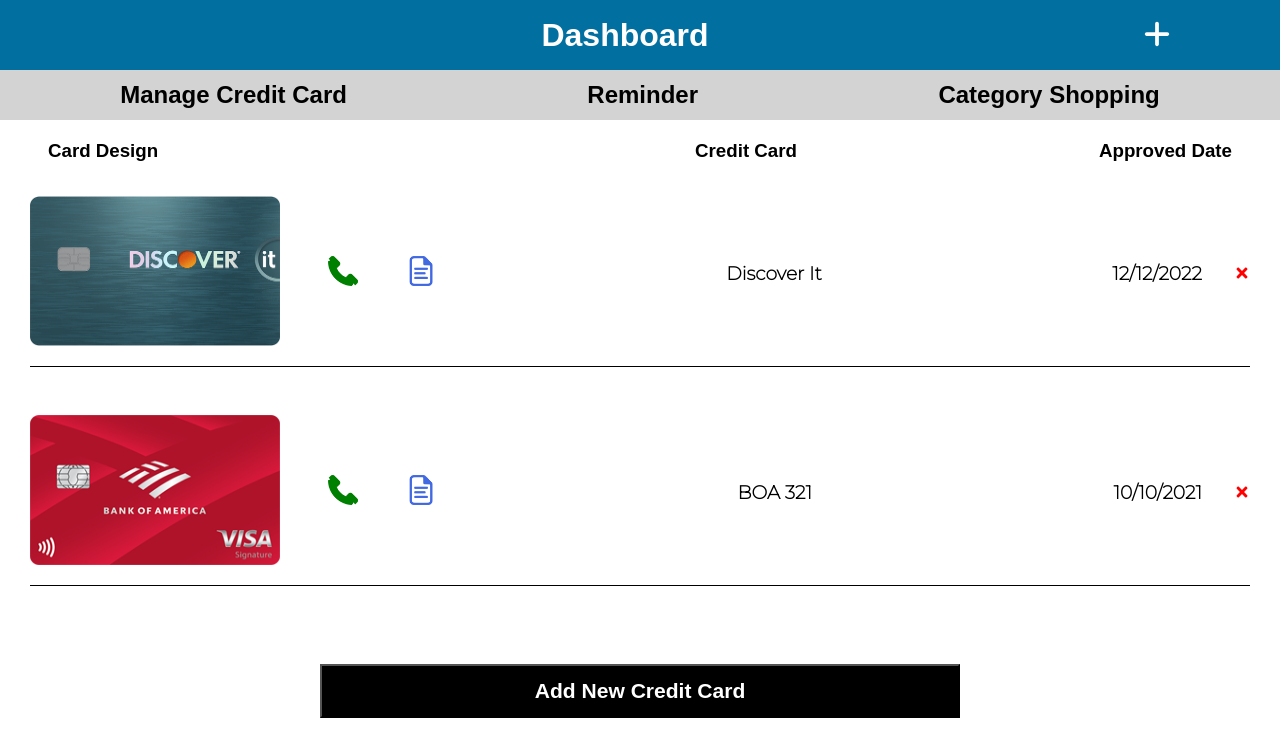
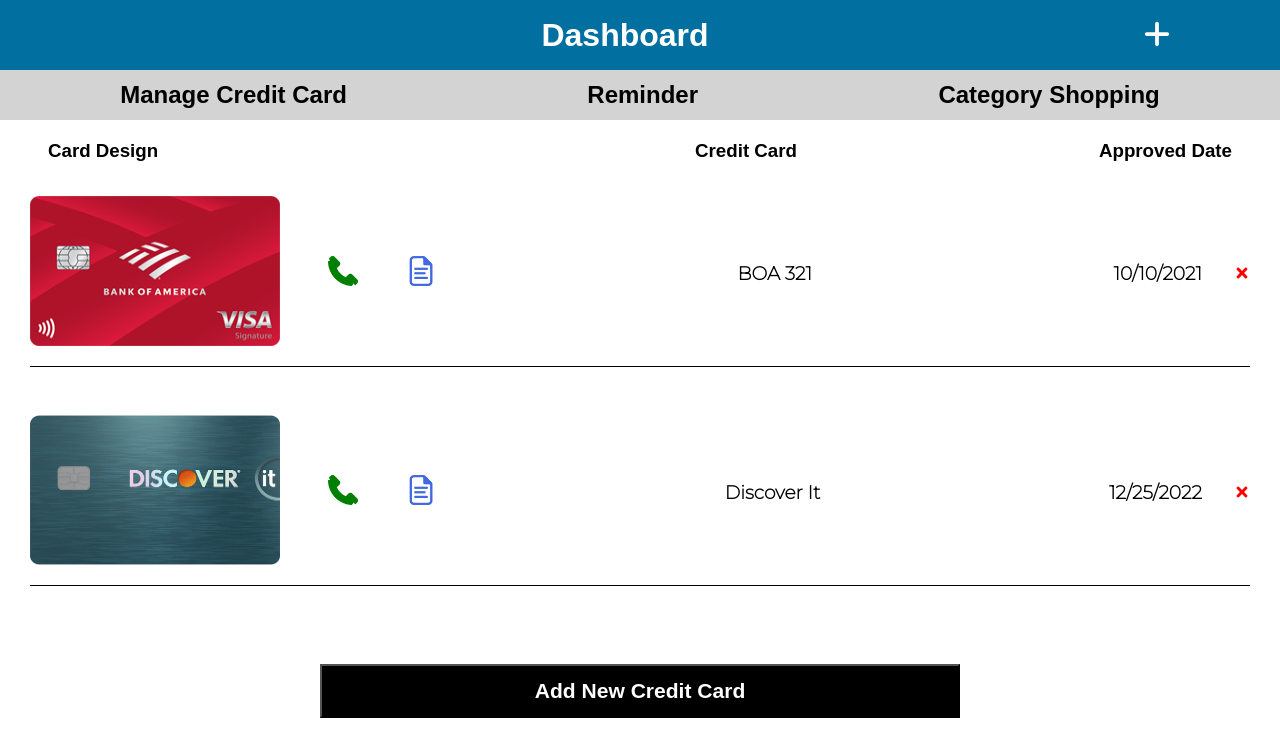
Before and after one commit to TaoHuang0/OneCredit, a React (Create React App) app: page / in a window 1280 px wide. Shown: the top 756 px of the page. Built offline with nearby package versions, Linux system fonts and the light colour scheme; data requests are answered from the project's data file; a web font is replaced by a local one.

Commit message:
Add Server

```diff
--- /dev/null
+++ b/db.json
@@ -0,0 +1,20 @@
+{
+  "cards": [
+    {
+      "id": 2,
+      "type": "BOA 321",
+      "approveDate": "10/10/2021",
+      "groceryBenifit": 0,
+      "onlineBenifit": 5,
+      "travelBenifit": 7
+    },
+    {
+      "type": "Discover It",
+      "approveDate": "12/25/2022",
+      "groceryBenifit": "9",
+      "onlineBenifit": "8",
+      "travelBenifit": "0",
+      "id": 3
+    }
+  ]
+}
--- a/package.json
+++ b/package.json
@@ -10,6 +10,8 @@
     "@testing-library/jest-dom": "^5.16.5",
     "@testing-library/react": "^13.4.0",
     "@testing-library/user-event": "^13.5.0",
+    "jason-server": "^3.0.0",
+    "json-server": "^0.17.1",
     "react": "^18.2.0",
     "react-dom": "^18.2.0",
     "react-icons": "^4.7.1",
@@ -21,7 +23,8 @@
     "start": "react-scripts start",
     "build": "react-scripts build",
     "test": "react-scripts test",
-    "eject": "react-scripts eject"
+    "eject": "react-scripts eject",
+    "server": "json-server --watch db.json --port 5000"
   },
   "eslintConfig": {
     "extends": [
--- a/src/App.js
+++ b/src/App.js
@@ -7,34 +7,41 @@
 import Shopping from './Pages/Shopping'
 import CardInput from './Pages/CardInput';
 import { useState } from 'react'
+import { useEffect } from 'react';
 
 function App() {
-  const [creditCards, setCreditCards] = useState([
-    { id: 1,
-      type: 'Discover It',
-      approveDate: '12/12/2022',
-      groceryBenifit: 5,
-      onlineBenifit: 3,
-      travelBenifit: 0
-    },
-    { id: 2,
-      type: 'BOA 321',
-      approveDate: '10/10/2021',
-      groceryBenifit: 0,
-      onlineBenifit: 5,
-      travelBenifit: 7
+  const [creditCards, setCreditCards] = useState([])
+
+  useEffect(() => {
+    const getCards = async() => {
+      const cardsFromServer = await fetchCards()
+      setCreditCards(cardsFromServer)
     }
-  ])
+    getCards()
+  }, [])
 
-  const addCreditCard = (card) => {
-    const id = Math.floor(Math.random() * 10000) + 1
-    const newCard = {id: id, ...card}
-    setCreditCards([newCard, ...creditCards])
-    console.log(newCard)
+  const fetchCards = async() => {
+    const res = await fetch('http://localhost:5000/cards')
+    const data = await res.json()
+    return data
   }
 
-  const deleteCreditCard = (id) => {
-    console.log(id)
+  const addCreditCard = async(card) => {
+    const res = await fetch('http://localhost:5000/cards',
+    {method: 'POST',
+     headers: {
+      'Content-type' : 'application/json'
+     },
+     body: JSON.stringify(card)
+     })
+
+     const data = await res.json()
+
+     setCreditCards([...creditCards, data])
+  }
+
+  const deleteCreditCard = async(id) => {
+    await fetch(`http://localhost:5000/cards/${id}`, {method: `DELETE`,})
     setCreditCards(creditCards.filter((card) => card.id !== id))
   }
 
```
Also changed, not shown: 1 other file (tests, documents, lock files or other folders).
